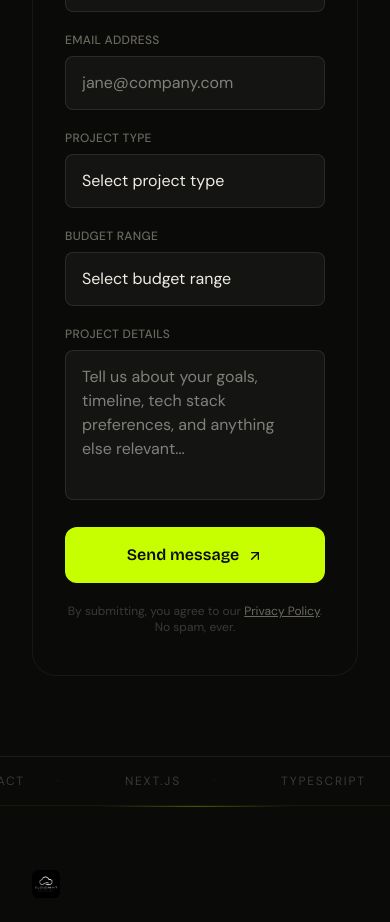
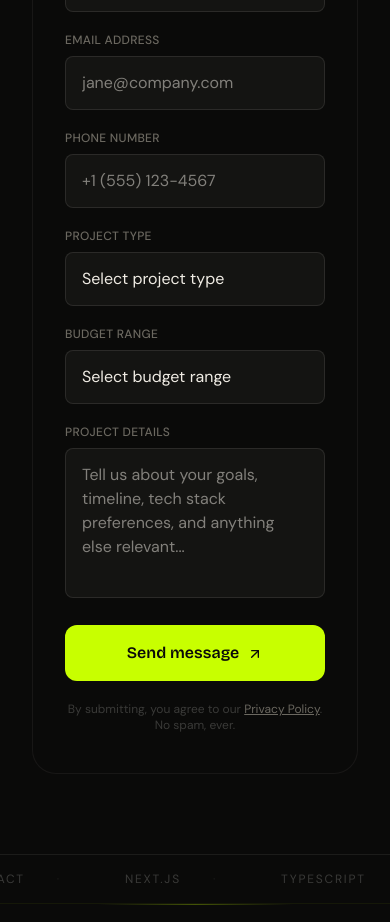
Before and after one commit to dilshanmethsara/CloudMint, a React (Vite) app: page /contact in a window 390 px wide. Shown: the part 1220-2142 px from the top of the page. Built offline with nearby package versions, Linux system fonts and the light colour scheme.

Commit message:
Add phone field to contact form and dashboard

```diff
--- a/src/app/ContactPage.tsx
+++ b/src/app/ContactPage.tsx
@@ -24,6 +24,7 @@ export default function ContactPage() {
   const [formData, setFormData] = useState({
     name: "",
     email: "",
+    phone: "",
     projectType: "",
     budget: "",
     message: "",
@@ -45,6 +46,7 @@ export default function ContactPage() {
     if (!formData.name.trim()) newErrors.name = "Name is required";
     if (!formData.email.trim()) newErrors.email = "Email is required";
     else if (!/^[^\s@]+@[^\s@]+\.[^\s@]+$/.test(formData.email)) newErrors.email = "Invalid email format";
+    if (formData.phone.trim() && !/^[\d\s\-()+.]{7,}$/.test(formData.phone.trim())) newErrors.phone = "Invalid phone number";
     if (!formData.projectType) newErrors.projectType = "Please select a project type";
     if (!formData.budget) newErrors.budget = "Please select a budget range";
     if (!formData.message.trim()) newErrors.message = "Message is required";
@@ -58,13 +60,14 @@ export default function ContactPage() {
     addMessage({
       name: formData.name.trim(),
       email: formData.email.trim(),
+      phone: formData.phone.trim(),
       projectType: formData.projectType,
       budget: formData.budget,
       message: formData.message.trim(),
     });
 
     setSubmitted(true);
-    setFormData({ name: "", email: "", projectType: "", budget: "", message: "" });
+    setFormData({ name: "", email: "", phone: "", projectType: "", budget: "", message: "" });
   };
 
   const ease = [0.22, 1, 0.36, 1] as const;
@@ -266,6 +269,25 @@ export default function ContactPage() {
                     />
                     {errors.email && <p className="text-xs mt-1.5" style={{ color: "#ef4444" }}>{errors.email}</p>}
                   </div>
+                  <div>
+                    <label htmlFor="phone" className="text-xs font-medium tracking-wide uppercase mb-2 block" style={{ color: "#6b6860" }}>Phone number</label>
+                    <input
+                      type="tel"
+                      id="phone"
+                      name="phone"
+                      value={formData.phone}
+                      onChange={handleChange}
+                      className="w-full px-4 py-3.5 rounded-lg text-base transition-all duration-200"
+                      style={{
+                        background: "#141412",
+                        border: errors.phone ? "1px solid #ef4444" : "1px solid rgba(240,236,228,0.1)",
+                        color: "#f0ece4",
+                        fontFamily: "'DM Sans', sans-serif",
+                      }}
+                      placeholder="+1 (555) 123-4567"
+                    />
+                    {errors.phone && <p className="text-xs mt-1.5" style={{ color: "#ef4444" }}>{errors.phone}</p>}
+                  </div>
                 </div>
 
                 <div className="grid md:grid-cols-2 gap-5">
--- a/src/app/DashboardPage.tsx
+++ b/src/app/DashboardPage.tsx
@@ -141,6 +141,7 @@ export default function DashboardPage() {
                       </span>
                     </div>
                     <p className="text-xs truncate" style={{ color: "#6b6860" }}>{msg.email}</p>
+                    {msg.phone && <p className="text-xs truncate" style={{ color: "#3a3a38" }}>{msg.phone}</p>}
                     <p className="text-xs mt-1 truncate" style={{ color: "#3a3a38" }}>{msg.projectType} · {msg.budget}</p>
                   </motion.button>
                 ))}
@@ -175,6 +176,10 @@ export default function DashboardPage() {
                     <p className="text-[10px] font-medium tracking-wider uppercase mb-1" style={{ color: "#3a3a38" }}>Email</p>
                     <p className="text-sm" style={{ color: "#f0ece4" }}>{selected.email}</p>
                   </div>
+                  {selected.phone && <div>
+                    <p className="text-[10px] font-medium tracking-wider uppercase mb-1" style={{ color: "#3a3a38" }}>Phone</p>
+                    <p className="text-sm" style={{ color: "#f0ece4" }}>{selected.phone}</p>
+                  </div>}
                   <div>
                     <p className="text-[10px] font-medium tracking-wider uppercase mb-1" style={{ color: "#3a3a38" }}>Project type</p>
                     <p className="text-sm" style={{ color: "#f0ece4" }}>{selected.projectType}</p>
--- a/src/lib/storage.ts
+++ b/src/lib/storage.ts
@@ -2,6 +2,7 @@ export interface ContactMessage {
   id: string;
   name: string;
   email: string;
+  phone: string;
   projectType: string;
   budget: string;
   message: string;
```
